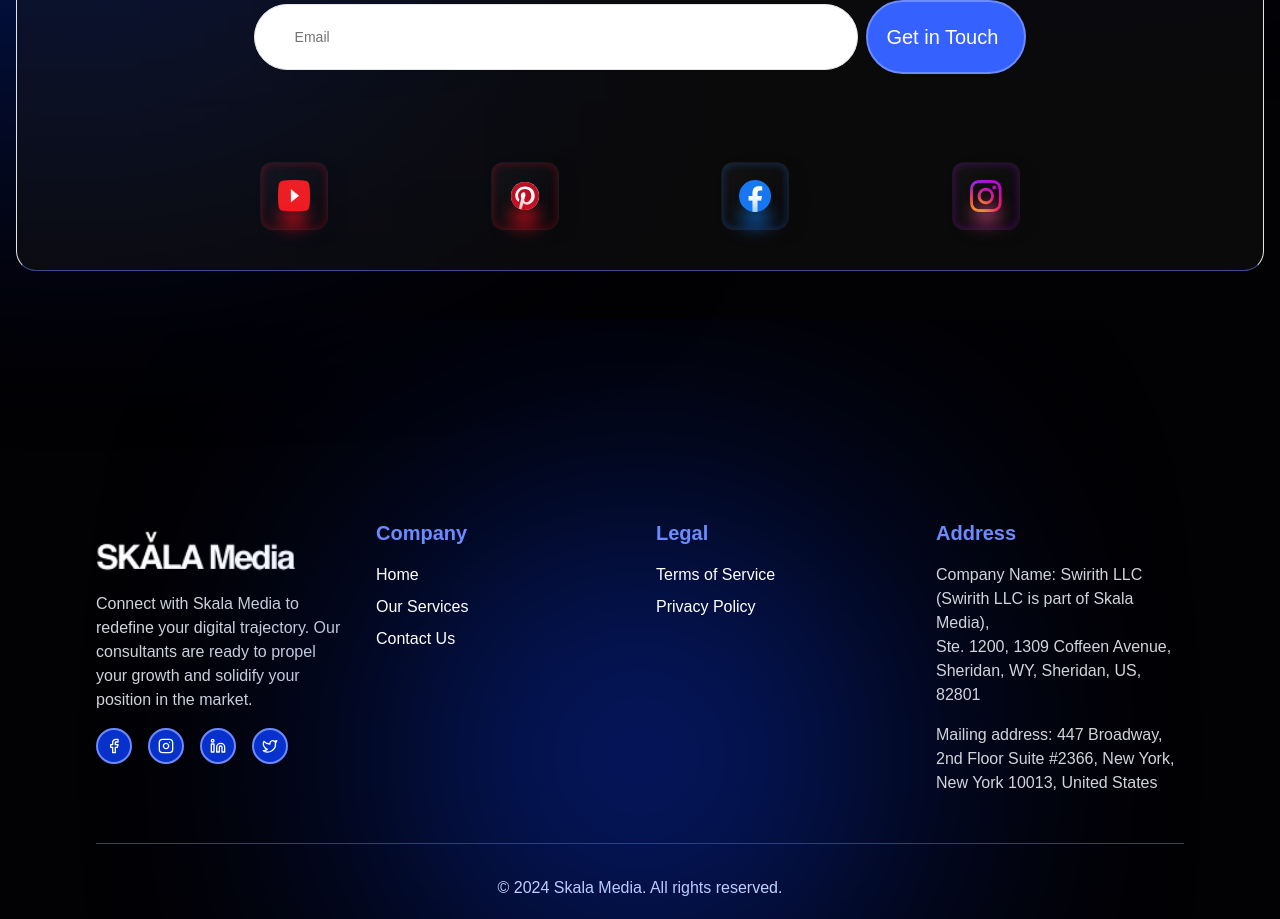
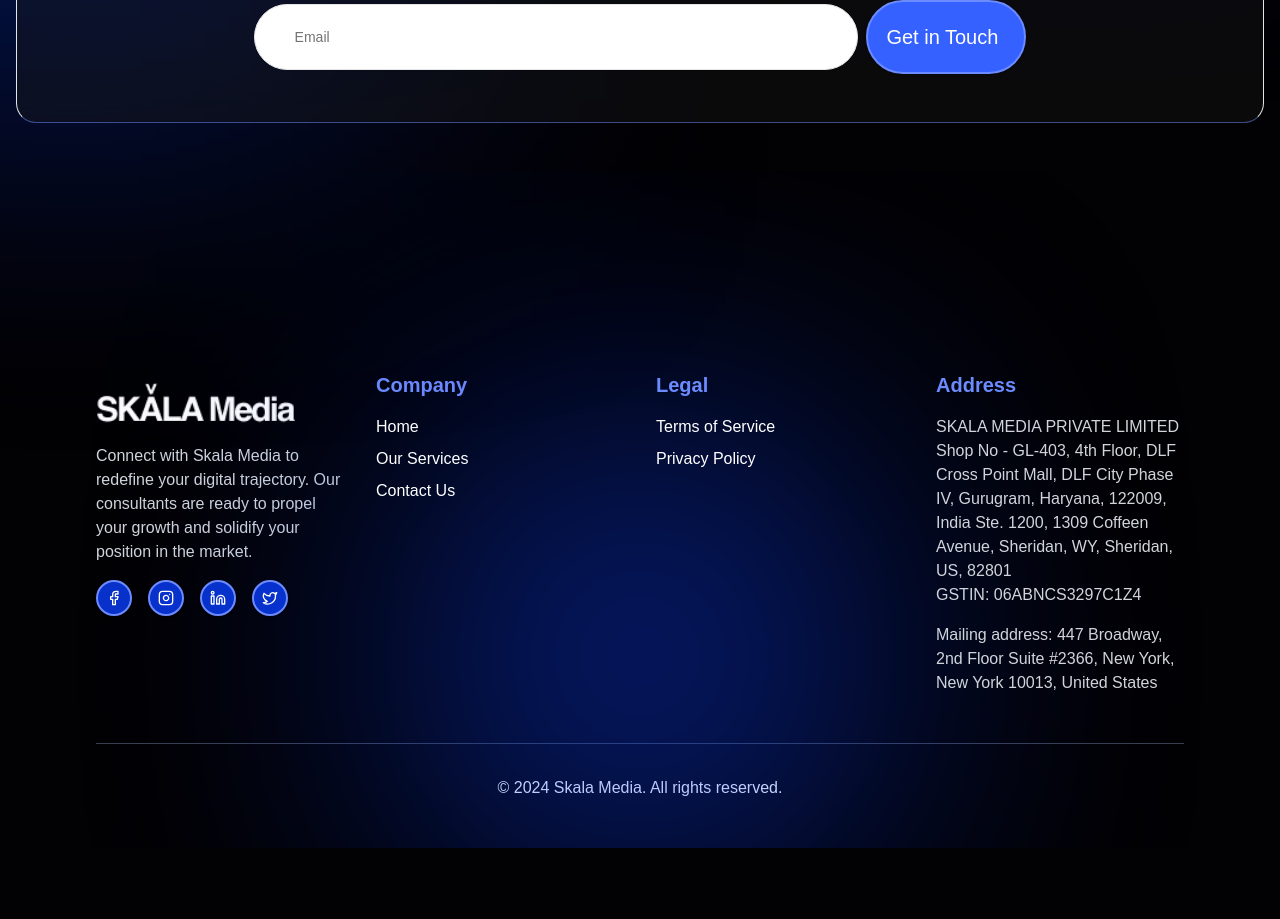
Before and after one commit to Parth0902/Sakala_Media, a Next.js app: page / in a window 1280 px wide. Shown: the part 3760-4679 px from the top of the page. After the commit the page ends 4608 px from the top, so only its background shows below. Built offline with nearby package versions, Linux system fonts and the light colour scheme.

Commit message:
ui fixes

```diff
--- a/components/home/contactUs/ContactUs.tsx
+++ b/components/home/contactUs/ContactUs.tsx
@@ -1,13 +1,13 @@
 "use client";
 import { useState } from "react";
 import { ArrowRight } from "lucide-react";
-import Image from "next/image";
+// import Image from "next/image";
 import { Button } from "@/components/ui/button";
 import { Input } from "@/components/ui/input";
-import youtube from "@/assets/YouTube.png"
-import pintrest from "@/assets/pinterest.svg"
-import facebook from "@/assets/facebook.png"
-import instagram from "@/assets/Instagram.png"
+// import youtube from "@/assets/YouTube.png"
+// import pintrest from "@/assets/pinterest.svg"
+// import facebook from "@/assets/facebook.png"
+// import instagram from "@/assets/Instagram.png"
 
 
 const ContactUs = () => {
@@ -41,7 +41,7 @@ const ContactUs = () => {
             </form>
 
         </div>
-        <div className=" w-full lg:flex justify-evenly pt-10 px-20 pb-10 hidden ">
+        {/* <div className=" w-full lg:flex justify-evenly pt-10 px-20 pb-10 hidden ">
                         <div className="relative conctact_icon_box flex justify-center items-center icon_box_1">
                             <Image src={youtube} alt="icon" className="w-8 h-8"/>
                             <div className="icon_box_1_gradient"></div>
@@ -58,7 +58,7 @@ const ContactUs = () => {
                             <Image src={instagram} alt="icon" className="w-8 h-8"/>
                             <div className="icon_box_4_gradient"></div>
                         </div>
-            </div>
+        </div> */}
       </div>
 
     </main>
--- a/components/shared/Footer.tsx
+++ b/components/shared/Footer.tsx
@@ -52,9 +52,12 @@ const Footer = () => {
             <div className="z-50">
               <h3 className="text-xl font-semibold mb-4 text-start">Address</h3>
               <p className="z-50 text-gray-300">
-                Company Name: Swirith LLC (Swirith LLC is part of Skala Media),
+              SKALA MEDIA PRIVATE LIMITED
                 <br />
+                Shop No - GL-403, 4th Floor, DLF Cross Point Mall, DLF City Phase IV, Gurugram, Haryana, 122009, India
                 Ste. 1200, 1309 Coffeen Avenue, Sheridan, WY, Sheridan, US, 82801
+                <br />
+                GSTIN: 06ABNCS3297C1Z4
               </p>
               <p className="z-50 text-gray-300 mt-4">
                 Mailing address: 447 Broadway, 2nd Floor Suite #2366, New York, New York 10013, United States
```
